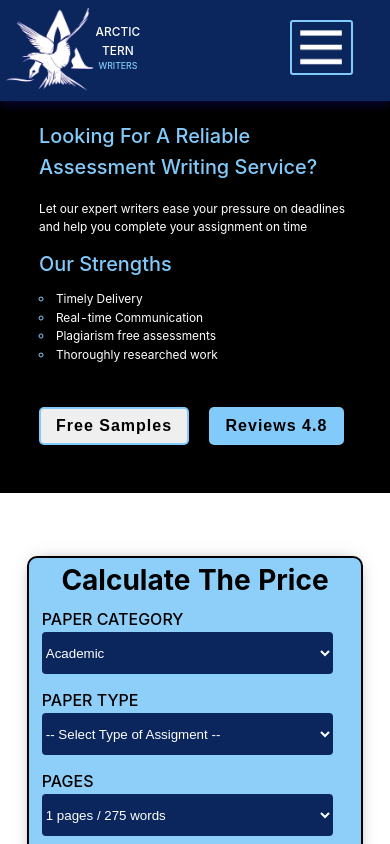
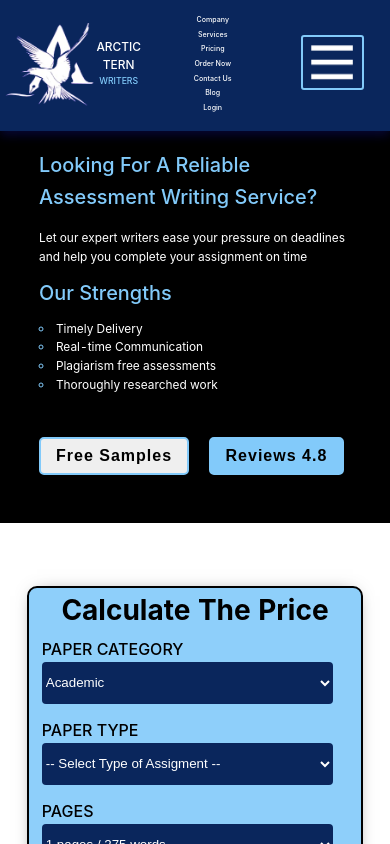
Before and after one commit to Marklanet/Arctictern-Frorntend, a React (Create React App) app: page / in a window 390 px wide. Shown: the top 844 px of the page. Built offline with nearby package versions, Linux system fonts and the light colour scheme.

Commit message:
fixed bugs

```diff
--- a/src/components/guarantee/guarantee.css
+++ b/src/components/guarantee/guarantee.css
@@ -60,8 +60,6 @@ margin-bottom: 4vh;
     }
     .first>div{
         margin-top: 5vh;
-        display: flex;
-        flex-direction: row;
         width: 100%;
         height: max-content;
 
--- a/src/components/topbar/topbar.css
+++ b/src/components/topbar/topbar.css
@@ -109,14 +109,14 @@ border: 2px solid rgb(130, 202, 250);
 }
 @media (max-width: 768px) {
     .imgname{
-        width:30%;
+        flex: 4;
     }
    .largescreen{
        display: none;
    }
-   .smallscreen{
+   .smallscreen, .largescreen{
     display: unset;
-    width: max-content;
+    flex: 4;
     display: flex;
     flex-direction: column;
     align-items: center;
@@ -138,7 +138,7 @@ border: 2px solid rgb(130, 202, 250);
    .togle{
     display: unset !important;
     display: flex;
-    width: 30%;
+    flex: 3;
     justify-content: right;
    }
 
```
